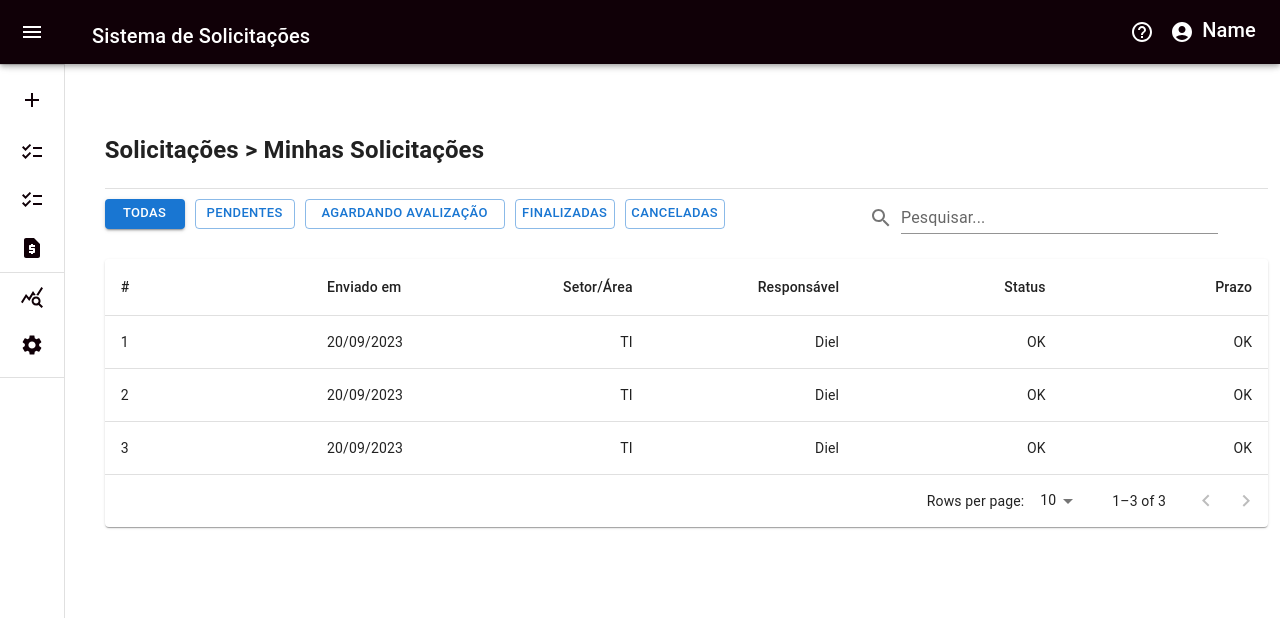
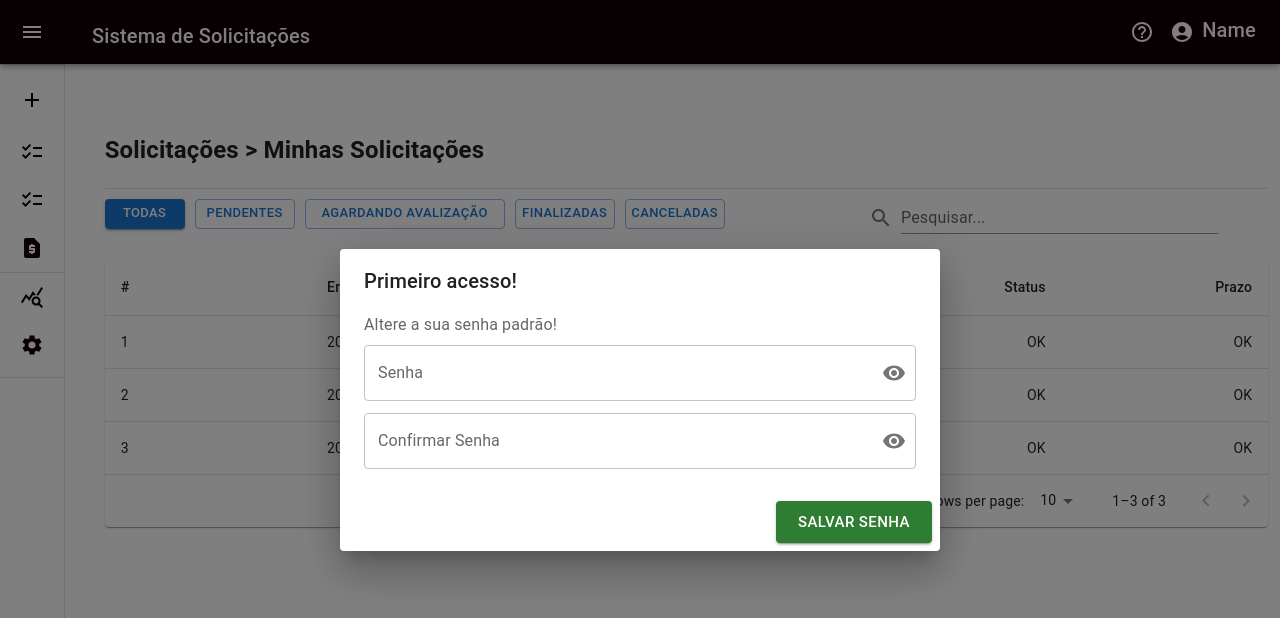
Before and after one commit to meiafase/tcc_bsi, a React (Create React App) app in the folder client-side/: page / in a window 1280 px wide. Shown: the top 618 px of the page. Built offline with nearby package versions, Linux system fonts and the light colour scheme.

Commit message:
firstLoginDialog component

```diff
--- /dev/null
+++ b/client-side/src/pages/components/firstLogin/Index.jsx
@@ -0,0 +1,98 @@
+import React, { useState } from "react";
+import Button from "@mui/material/Button";
+import Dialog from "@mui/material/Dialog";
+import InputAdornment from "@mui/material/InputAdornment";
+import IconButton from "@mui/material/IconButton";
+import DialogActions from "@mui/material/DialogActions";
+import DialogContent from "@mui/material/DialogContent";
+import DialogContentText from "@mui/material/DialogContentText";
+import DialogTitle from "@mui/material/DialogTitle";
+import Slide from "@mui/material/Slide";
+import OutlinedInput from "@mui/material/OutlinedInput";
+import InputLabel from "@mui/material/InputLabel";
+import FormControl from "@mui/material/FormControl";
+import Visibility from "@mui/icons-material/Visibility";
+import VisibilityOff from "@mui/icons-material/VisibilityOff";
+
+const Transition = React.forwardRef(function Transition(props, ref) {
+  return <Slide direction="up" ref={ref} {...props} />;
+});
+
+export default function FirstLogin(props) {
+  const [showPassword, setShowPassword] = useState(false);
+  const [showPasswordTwo, setShowPasswordTwo] = useState(false);
+
+  const validateInputs = () => {
+
+  };
+
+  const handleClickShowPassword = () => setShowPassword((show) => !show);
+  const handleClickShowPasswordTwo = () => setShowPasswordTwo((show) => !show);
+
+  const handleMouseDownPassword = (event) => {
+    event.preventDefault();
+  };
+
+  const handleMouseDownPasswordTwo = (event) => {
+    event.preventDefault();
+  };
+
+  return (
+    <>
+      <Dialog open={props.open} TransitionComponent={Transition} keepMounted>
+        <DialogTitle>{"Primeiro acesso!"}</DialogTitle>
+        <DialogContent>
+          <DialogContentText>
+            {"Altere a sua senha padrão!"}
+            <FormControl margin="dense" fullWidth variant="outlined">
+              <InputLabel>Senha</InputLabel>
+              <OutlinedInput
+                type={showPassword ? "text" : "password"}
+                endAdornment={
+                  <InputAdornment position="end">
+                    <IconButton
+                      onClick={handleClickShowPassword}
+                      onMouseDown={handleMouseDownPassword}
+                      edge="end"
+                    >
+                      {showPassword ? <VisibilityOff /> : <Visibility />}
+                    </IconButton>
+                  </InputAdornment>
+                }
+                label="Senha"
+              />
+            </FormControl>
+            <FormControl margin="dense" fullWidth variant="outlined">
+              <InputLabel>Confirmar Senha</InputLabel>
+              <OutlinedInput
+                type={showPasswordTwo ? "text" : "password"}
+                endAdornment={
+                  <InputAdornment position="end">
+                    <IconButton
+                      onClick={handleClickShowPasswordTwo}
+                      onMouseDown={handleMouseDownPasswordTwo}
+                      edge="end"
+                    >
+                      {showPasswordTwo ? <VisibilityOff /> : <Visibility />}
+                    </IconButton>
+                  </InputAdornment>
+                }
+                label="Confirmar Senha"
+              />
+            </FormControl>
+          </DialogContentText>
+        </DialogContent>
+        <DialogActions>
+          <Button
+            onClick={validateInputs}
+            size="large"
+            color="success"
+            variant="contained"
+          >
+            Salvar senha
+          </Button>
+        </DialogActions>
+      </Dialog>
+    </>
+  );
+}
--- a/client-side/src/pages/login/Index.jsx
+++ b/client-side/src/pages/login/Index.jsx
@@ -13,8 +13,10 @@ import OpenInNewIcon from "@mui/icons-material/OpenInNew";
 import Divider from "@mui/material/Divider";
 import { ValidateEmail } from "../../utils/email/ValidateEmail";
 import SnackbarSuccess from "../components/snackBarError/Index";
+import { useNavigate } from "react-router-dom";
 
 export default function Index() {
+  const navigate = useNavigate();
   const [showPassword, setShowPassword] = useState(false);
   const [email, setEmail] = useState("");
   const [senha, setSenha] = useState("");
@@ -28,8 +30,13 @@ export default function Index() {
     event.preventDefault();
   };
 
+  const handleSaveInfos = () => {
+    navigate('../')
+  }
+
   const handleValidateInputs = () => {
     if (email && senha) {
+      handleSaveInfos();
     } else {
       setMensagemSnackBarError("Preencha todos os campos corretamente!")
       setOpenSnackBarError(true)
--- a/client-side/src/pages/openRequest/Index.jsx
+++ b/client-side/src/pages/openRequest/Index.jsx
@@ -1,4 +1,4 @@
-import React from "react";
+import React, { useState } from "react";
 import HudAdmin from "../components/mainHud/Index";
 import MainTable from "../components/mainTable/Index";
 
@@ -8,8 +8,12 @@ import Button from '@mui/material/Button';
 import Box from '@mui/material/Box';
 import TextField from '@mui/material/TextField';
 import SearchIcon from '@mui/icons-material/Search';
+import FirstLogin from "../components/firstLogin/Index";
 
-export default function openRequest() {
+export default function OpenRequest() {
+
+  const [openDialogFirstLogin, setOpenDialogFirstLogin] = useState(true);
+
   return (
     <>
       <HudAdmin />
@@ -38,6 +42,10 @@ export default function openRequest() {
             </div>
         </div>
       </div>
+      <FirstLogin
+        open={openDialogFirstLogin}
+        setOpenDialogFirstLogin={setOpenDialogFirstLogin}
+      />
     </>
   );
 }
```
